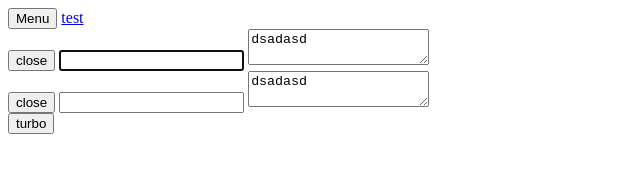
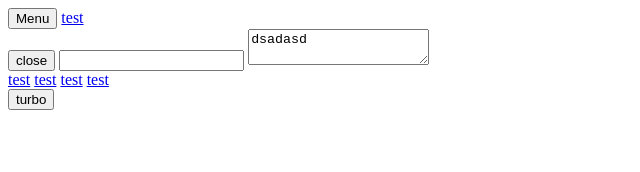
Before and after one commit to Worie/trappies, a website: page index.html in a window 1280 px wide. Both pictures are taken after a click on the button "Menu". Shown: the whole page, without its empty margins (0-640 px from the left). Drawn offline with Linux system fonts and the light colour scheme.

Commit message:
testing dynamic demo

```diff
--- a/index.html
+++ b/index.html
@@ -10,16 +10,15 @@
     <button class="menu">Menu</button>
     <a href="#">test</a>
 
-    <div class="modal">
-        <button class="close">close</button>
-        <input type="text" class="awesome">
-        <textarea>dsadasd</textarea>
+    <div class="dynamic">
+
     </div>
-    <div class="modale">
-            <button class="close">close</button>
-            <input type="text">
-            <textarea>dsadasd</textarea>
-        </div>
+    <div>
+        <a href="#">test</a>
+        <a href="#">test</a>
+        <a href="#">test</a>
+        <a href="#">test</a>
+    </div>
 
     <button class="turbo">turbo</button>
     <script src="index.js"></script>
--- a/index.js
+++ b/index.js
@@ -214,12 +214,22 @@ Object.freeze(traps);
 
 // module.export = traps;
 
-traps.setTrap({ name: 'modal', areas: [{ isContainer: true, selector: '.modal'}], autoFocus: '.awesome'});
 
-document.querySelector('.close').addEventListener('click', () => {
-  traps.release();
-});
+// PoC
+
+traps.setTrap({ name: 'modal', areas: [{ isContainer: true, selector: '.modal'}], autoFocus: '.modal'});
 
 document.querySelector('.menu').addEventListener('click', () => {
+  document.querySelector('.dynamic').innerHTML = `<div class="modal" tabindex="-1">
+  <button class="close">close</button>
+  <input type="text" class="awesome">
+  <textarea>dsadasd</textarea>
+  </div>`;
+  document.querySelector('.close').addEventListener('click', () => {
+    traps.release();
+    const modal = document.querySelector('.modal');
+    modal.parentNode.removeChild(modal);
+    document.querySelector('.menu').focus();
+  });
   traps.trapWithin('modal');
 });
```
